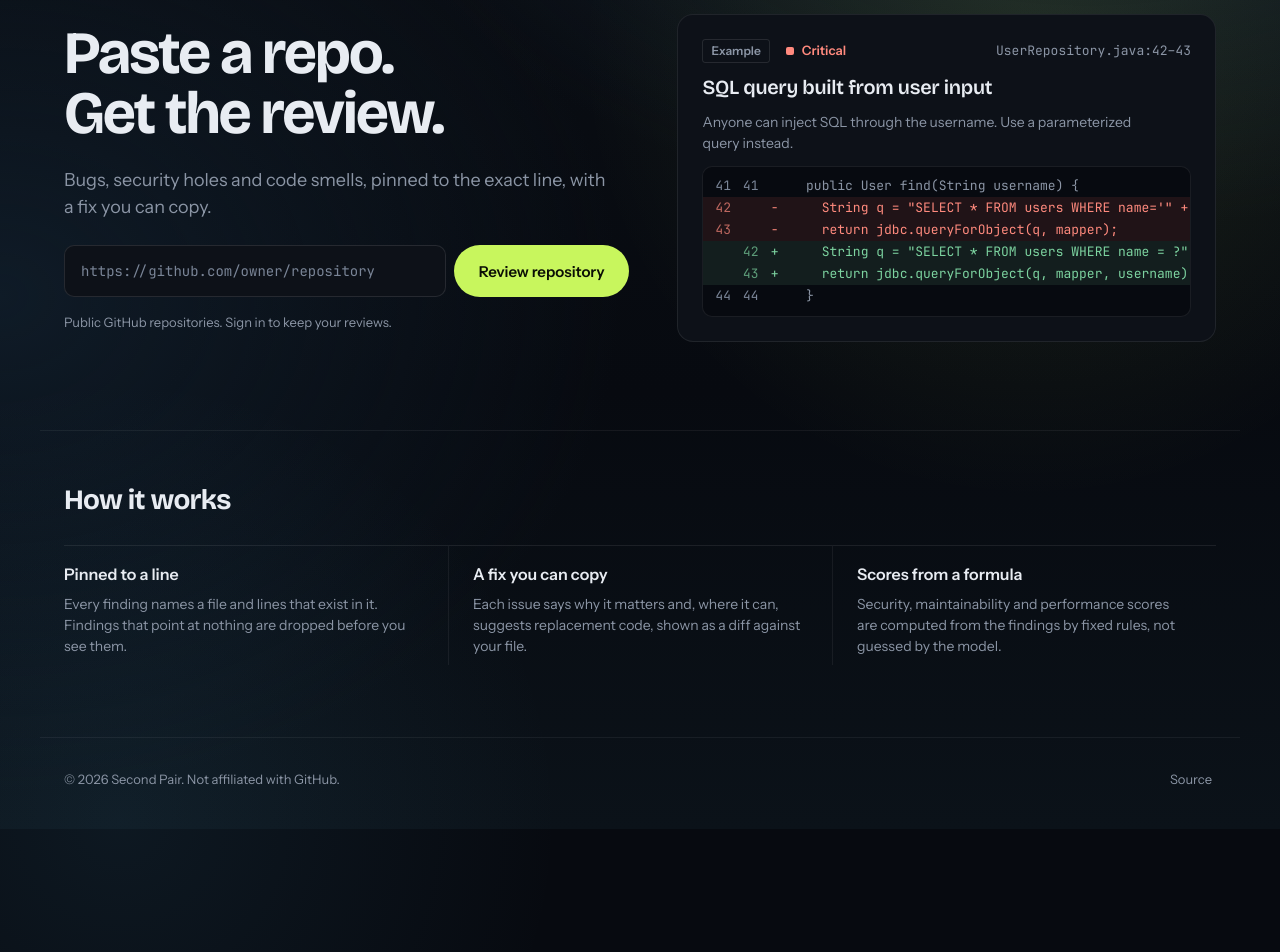
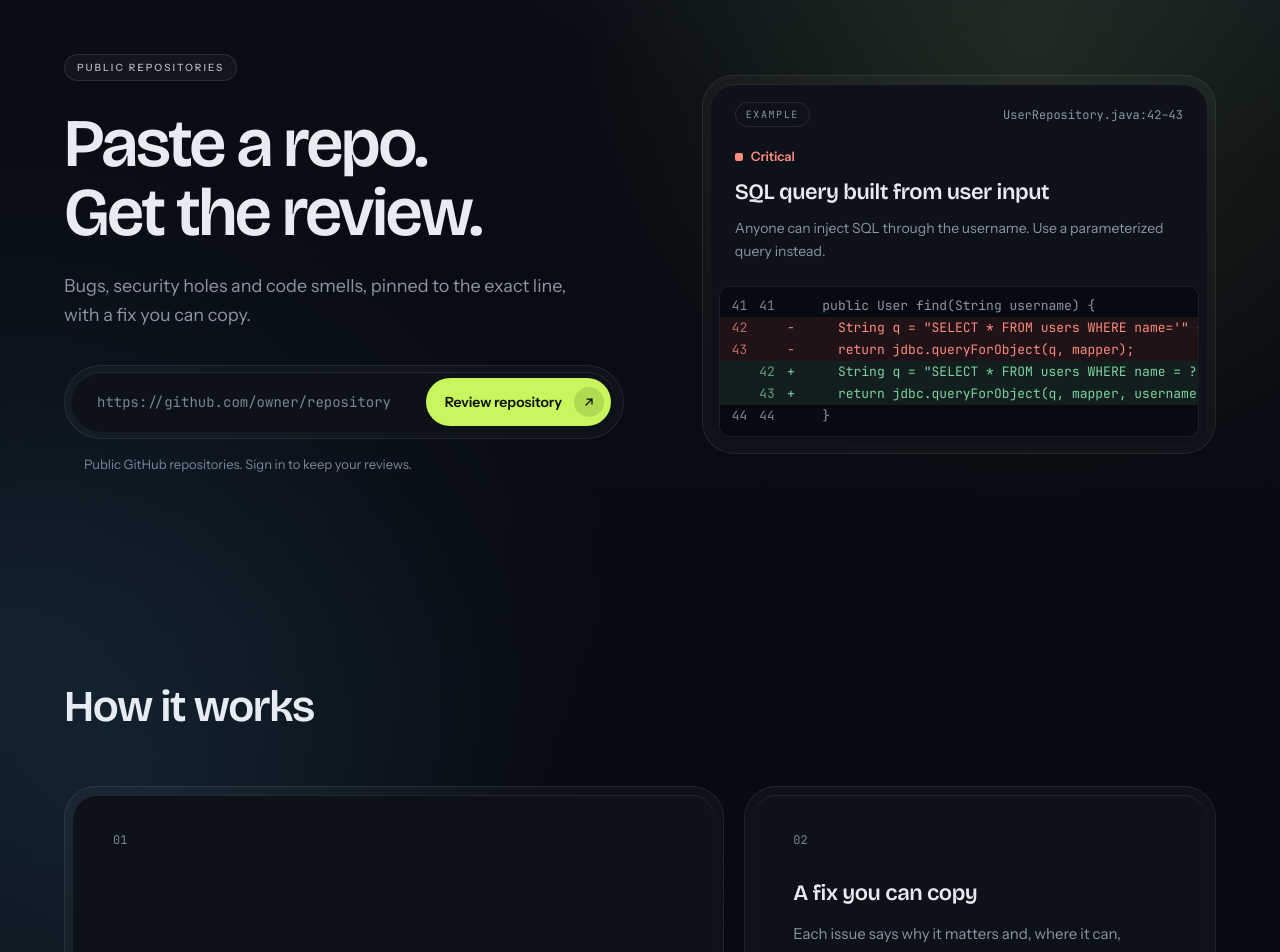
Before and after one commit to erminhadzic4/ai-code-reviewer, a React (Vite) app in the folder frontend/: page / in a window 1280 px wide. Shown: the part 140-1092 px from the top of the page. Built offline with nearby package versions, Linux system fonts and the light colour scheme.

Commit message:
Restyle the landing page

```diff
--- a/frontend/src/pages/LandingPage.module.css
+++ b/frontend/src/pages/LandingPage.module.css
@@ -1,124 +1,164 @@
 .hero {
   display: grid;
-  grid-template-columns: minmax(0, 1.05fr) minmax(0, 1fr);
+  grid-template-columns: minmax(0, 1.1fr) minmax(0, 1fr);
   align-items: center;
-  gap: var(--space-7);
-  padding-top: var(--space-8);
-  padding-bottom: calc(var(--space-8) + var(--space-4));
+  gap: var(--space-8);
+  padding-top: 112px;
+  padding-bottom: 112px;
 }
 
 .pitch {
   display: flex;
   flex-direction: column;
+  align-items: flex-start;
   gap: var(--space-5);
 }
 
+.pitch > form {
+  align-self: stretch;
+}
+
 .title {
+  margin-top: var(--space-1);
   font-family: var(--font-display);
-  font-size: clamp(40px, 6vw, var(--text-3xl));
-  font-weight: 700;
-  line-height: 1;
+  font-size: clamp(40px, 6vw, 68px);
+  font-weight: 600;
+  line-height: 1.02;
   letter-spacing: -0.035em;
 }
 
 .lead {
-  max-width: 46ch;
+  max-width: 520px;
+  margin-bottom: var(--space-3);
   color: var(--color-text-muted);
   font-size: 18px;
+  line-height: 1.6;
 }
 
 .note {
-  margin-top: calc(var(--space-2) * -1);
-  color: var(--color-text-muted);
+  margin: calc(var(--space-2) * -1) 0 0 20px;
+  color: var(--color-text-faint);
   font-size: var(--text-sm);
-}
-
-.example {
-  display: flex;
-  flex-direction: column;
-  gap: var(--space-3);
-  margin: 0;
-  padding: var(--space-5);
-  border: 1px solid var(--color-border);
-  border-radius: var(--radius-lg);
-  background: var(--color-surface);
 }
 
 .exampleHead {
   display: flex;
   flex-wrap: wrap;
   align-items: center;
-  gap: var(--space-2) var(--space-4);
+  justify-content: space-between;
+  gap: var(--space-2);
+  padding: 18px var(--space-5) 0;
 }
 
 .exampleTag {
-  padding: 2px var(--space-2);
+  padding: var(--space-1) 10px;
   border: 1px solid var(--color-border-strong);
-  border-radius: var(--radius-xs);
+  border-radius: var(--radius-pill);
   color: var(--color-text-muted);
-  font-size: var(--text-xs);
-  font-weight: 600;
+  font-family: var(--font-mono);
+  font-size: var(--text-2xs);
+  letter-spacing: 0.16em;
+  text-transform: uppercase;
 }
 
 .exampleLocation {
-  margin-left: auto;
   color: var(--color-text-muted);
   font-family: var(--font-mono);
-  font-size: var(--text-sm);
+  font-size: var(--text-xs);
+}
+
+.exampleBody {
+  display: flex;
+  flex-direction: column;
+  align-items: flex-start;
+  gap: var(--space-3);
+  padding: 20px var(--space-5) var(--space-2);
 }
 
 .exampleTitle {
   font-family: var(--font-display);
-  font-size: var(--text-lg);
+  font-size: 22px;
   font-weight: 600;
-  letter-spacing: -0.015em;
-  line-height: 1.25;
+  letter-spacing: -0.02em;
+  line-height: 1.2;
 }
 
 .exampleText {
   color: var(--color-text-muted);
+  line-height: 1.6;
+}
+
+.exampleDiff {
+  padding: var(--space-4) var(--space-2) var(--space-2);
 }
 
 .how {
-  padding-top: var(--space-7);
-  padding-bottom: var(--space-8);
-  border-top: 1px solid var(--color-border-subtle);
+  padding-top: 96px;
+  padding-bottom: 120px;
 }
 
 .howTitle {
-  margin-bottom: var(--space-5);
+  max-width: 640px;
+  margin-bottom: 56px;
   font-family: var(--font-display);
-  font-size: var(--text-xl);
-  font-weight: 700;
-  letter-spacing: -0.025em;
+  font-size: clamp(30px, 4vw, var(--text-2xl));
+  font-weight: 600;
+  line-height: 1.08;
+  letter-spacing: -0.03em;
 }
 
+/* The first step is the large card on the left; the other two stack on the right. */
 .steps {
   display: grid;
-  grid-template-columns: repeat(3, minmax(0, 1fr));
+  grid-template-columns: minmax(0, 1.4fr) minmax(0, 1fr);
+  gap: 20px;
   margin: 0;
+  padding: 0;
+  list-style: none;
 }
 
-.step {
-  padding: var(--space-4) var(--space-5) var(--space-2) 0;
-  border-top: 1px solid var(--color-border);
+.step:first-child {
+  grid-row: span 2;
 }
 
-.step + .step {
-  padding-left: var(--space-5);
-  border-left: 1px solid var(--color-border-subtle);
+.stepFrame {
+  height: 100%;
+}
+
+.stepBody {
+  display: flex;
+  flex-direction: column;
+  gap: var(--space-3);
+}
+
+.stepNumber {
+  margin-bottom: var(--space-4);
+  color: var(--color-text-faint);
+  font-family: var(--font-mono);
+  font-size: var(--text-xs);
+}
+
+.step:first-child .stepNumber {
+  margin-bottom: auto;
+  padding-bottom: var(--space-8);
 }
 
 .stepTerm {
-  margin-bottom: var(--space-2);
+  font-family: var(--font-display);
+  font-size: 22px;
   font-weight: 600;
-  font-size: var(--text-base);
+  letter-spacing: -0.02em;
+}
+
+.step:first-child .stepTerm {
+  font-size: 26px;
 }
 
 .stepText {
-  margin: 0;
-  max-width: 42ch;
+  max-width: 460px;
   color: var(--color-text-muted);
+  font-size: 15px;
+  line-height: 1.65;
 }
 
 .footer {
@@ -126,12 +166,12 @@
   flex-wrap: wrap;
   align-items: center;
   justify-content: space-between;
-  gap: var(--space-3);
-  padding-top: var(--space-5);
-  padding-bottom: var(--space-6);
-  border-top: 1px solid var(--color-border-subtle);
+  gap: var(--space-4);
+  padding-top: 40px;
+  padding-bottom: 56px;
+  border-top: 1px solid var(--color-border);
   color: var(--color-text-muted);
-  font-size: var(--text-sm);
+  font-size: var(--text-md);
 }
 
 .footerLink {
@@ -149,17 +189,25 @@
 @media (max-width: 960px) {
   .hero {
     grid-template-columns: minmax(0, 1fr);
-    gap: var(--space-6);
+    gap: var(--space-7);
+    padding-top: var(--space-8);
+    padding-bottom: var(--space-8);
+  }
+
+  .how {
     padding-top: var(--space-7);
-    padding-bottom: var(--space-7);
+    padding-bottom: var(--space-8);
   }
 
   .steps {
     grid-template-columns: minmax(0, 1fr);
   }
 
-  .step + .step {
-    padding-left: 0;
-    border-left: none;
+  .step:first-child {
+    grid-row: auto;
+  }
+
+  .step:first-child .stepNumber {
+    padding-bottom: var(--space-5);
   }
 }
--- a/frontend/src/pages/LandingPage.tsx
+++ b/frontend/src/pages/LandingPage.tsx
@@ -1,34 +1,14 @@
 import { useLocation } from 'react-router'
-import type { Finding } from '../api/types'
 import { useAuth } from '../auth/AuthContext'
 import type { LoginRedirectState } from '../auth/RequireAuth'
+import { Eyebrow } from '../components/Eyebrow'
+import { Panel } from '../components/Panel'
 import { SeverityMark } from '../components/SeverityMark'
 import { buildDiff } from '../review/diff'
 import { DiffView } from '../review/DiffView'
+import { EXAMPLE_FINDING } from '../review/example'
 import { RepoUrlForm } from '../review/RepoUrlForm'
 import styles from './LandingPage.module.css'
-
-// A finding in the shape the backend returns, shown as an example of a report.
-const EXAMPLE: Finding = {
-  id: 0,
-  level: 'CRITICAL',
-  category: 'SECURITY',
-  severity: 'CRITICAL',
-  filePath: 'src/main/java/shop/UserRepository.java',
-  lineStart: 42,
-  lineEnd: 43,
-  title: 'SQL query built from user input',
-  explanation: 'The username goes straight into the query string.',
-  suggestion: 'Use a parameterized query.',
-  suggestedCode: '    String q = "SELECT * FROM users WHERE name = ?";\n    return jdbc.queryForObject(q, mapper, username);',
-  codeSnippet: [
-    '  public User find(String username) {',
-    '    String q = "SELECT * FROM users WHERE name=\'" + username + "\'";',
-    '    return jdbc.queryForObject(q, mapper);',
-    '  }',
-  ].join('\n'),
-  snippetStartLine: 41,
-}
 
 const STEPS = [
   {
@@ -54,6 +34,7 @@ export function LandingPage() {
     <>
       <section className={`container ${styles.hero}`} aria-labelledby="hero-title">
         <div className={styles.pitch}>
+          <Eyebrow>Public repositories</Eyebrow>
           <h1 id="hero-title" className={styles.title}>
             Paste a repo.
             <br />
@@ -70,32 +51,41 @@ export function LandingPage() {
           </p>
         </div>
 
-        <figure className={styles.example} aria-label="Example finding">
+        <Panel as="figure" padding="none" aria-label="Example finding">
           <figcaption className={styles.exampleHead}>
             <span className={styles.exampleTag}>Example</span>
-            <SeverityMark level={EXAMPLE.level} />
             <span className={styles.exampleLocation}>UserRepository.java:42–43</span>
           </figcaption>
-          <p className={styles.exampleTitle}>{EXAMPLE.title}</p>
-          <p className={styles.exampleText}>
-            Anyone can inject SQL through the username. Use a parameterized query instead.
-          </p>
-          <DiffView rows={buildDiff(EXAMPLE)} label="Suggested change to UserRepository.java" />
-        </figure>
+          <div className={styles.exampleBody}>
+            <SeverityMark level={EXAMPLE_FINDING.level} />
+            <p className={styles.exampleTitle}>{EXAMPLE_FINDING.title}</p>
+            <p className={styles.exampleText}>
+              Anyone can inject SQL through the username. Use a parameterized query instead.
+            </p>
+          </div>
+          <div className={styles.exampleDiff}>
+            <DiffView rows={buildDiff(EXAMPLE_FINDING)} label="Suggested change to UserRepository.java" />
+          </div>
+        </Panel>
       </section>
 
       <section className={`container ${styles.how}`} aria-labelledby="how-title">
         <h2 id="how-title" className={styles.howTitle}>
           How it works
         </h2>
-        <dl className={styles.steps}>
-          {STEPS.map((step) => (
-            <div key={step.term} className={styles.step}>
-              <dt className={styles.stepTerm}>{step.term}</dt>
-              <dd className={styles.stepText}>{step.text}</dd>
-            </div>
+        <ol className={styles.steps}>
+          {STEPS.map((step, i) => (
+            <li key={step.term} className={styles.step}>
+              <Panel padding="lg" className={styles.stepFrame} bodyClassName={styles.stepBody}>
+                <span className={styles.stepNumber} aria-hidden="true">
+                  {String(i + 1).padStart(2, '0')}
+                </span>
+                <h3 className={styles.stepTerm}>{step.term}</h3>
+                <p className={styles.stepText}>{step.text}</p>
+              </Panel>
+            </li>
           ))}
-        </dl>
+        </ol>
       </section>
 
       <footer className={`container ${styles.footer}`}>
--- a/frontend/src/review/RepoUrlForm.module.css
+++ b/frontend/src/review/RepoUrlForm.module.css
@@ -1,33 +1,75 @@
 .form {
   display: flex;
   flex-direction: column;
-  gap: var(--space-2);
-  max-width: 620px;
+  gap: var(--space-3);
+  max-width: 560px;
+}
+
+/* The field and its button share one pill: a translucent frame around a dark inner bar. */
+.frame {
+  padding: 6px;
+  border: 1px solid var(--color-border);
+  border-radius: var(--radius-pill);
+  background: var(--color-frame);
+  transition: border-color var(--duration-fast) var(--ease-out);
+}
+
+.frame:hover {
+  border-color: var(--color-border-emphasis);
+}
+
+.invalid,
+.invalid:hover {
+  border-color: var(--color-critical);
 }
 
 .row {
   display: flex;
   flex-wrap: wrap;
+  align-items: center;
   gap: var(--space-2);
+  padding: 6px;
+  border-radius: var(--radius-pill);
+  background: var(--color-surface);
+  box-shadow: var(--shadow-inset-highlight);
+}
+
+/* The ring goes around the whole bar; around the borderless field alone it would look cut off. */
+.row:has(.input:focus-visible) {
+  box-shadow: var(--shadow-inset-highlight), var(--focus-ring);
 }
 
 .input {
-  flex: 1 1 280px;
+  flex: 1 1 200px;
   min-width: 0;
-  height: var(--control-height-lg);
-  padding: 0 var(--space-4);
-  border: 1px solid var(--color-border-strong);
-  border-radius: var(--radius-md);
-  background: var(--color-surface);
+  height: 48px;
+  padding: 0 var(--space-4) 0 20px;
+  border: 0;
+  border-radius: var(--radius-pill);
+  background: transparent;
   font-family: var(--font-mono);
   font-size: var(--text-md);
-  transition: border-color var(--duration-fast) var(--ease-out);
 }
 
-.input:hover {
-  border-color: var(--color-border-emphasis);
+.input:focus-visible {
+  box-shadow: none;
 }
 
-.input[aria-invalid='true'] {
-  border-color: var(--color-critical);
+.submit {
+  height: 48px;
 }
+
+@media (max-width: 480px) {
+  /* The button wraps under the field, so the bar becomes a rounded rectangle. */
+  .frame {
+    border-radius: 28px;
+  }
+
+  .row {
+    border-radius: var(--radius-card);
+  }
+
+  .submit {
+    flex: 1 1 100%;
+  }
+}
--- a/frontend/src/review/RepoUrlForm.tsx
+++ b/frontend/src/review/RepoUrlForm.tsx
@@ -51,6 +51,7 @@ export function RepoUrlForm({ initialUrl = '', autoFocus = false }: Props) {
 
   return (
     <form className={styles.form} onSubmit={onSubmit} noValidate>
+      <div className={error ? `${styles.frame} ${styles.invalid}` : styles.frame}>
         <div className={styles.row}>
           <label htmlFor={`${errorId}-url`} className="visually-hidden">
             GitHub repository URL
@@ -69,9 +70,10 @@ export function RepoUrlForm({ initialUrl = '', autoFocus = false }: Props) {
             aria-describedby={error ? errorId : undefined}
             autoFocus={autoFocus}
           />
-        <Button type="submit" variant="primary" size="lg" busy={busy}>
+          <Button type="submit" variant="primary" arrow busy={busy} className={styles.submit}>
             {busy ? 'Submitting…' : 'Review repository'}
           </Button>
+        </div>
       </div>
       {error && <InlineError id={errorId}>{error}</InlineError>}
     </form>
--- /dev/null
+++ b/frontend/src/review/example.ts
@@ -0,0 +1,23 @@
+import type { Finding } from '../api/types'
+
+/** A finding in the shape the backend returns, shown wherever the app explains what a report looks like. */
+export const EXAMPLE_FINDING: Finding = {
+  id: 0,
+  level: 'CRITICAL',
+  category: 'SECURITY',
+  severity: 'CRITICAL',
+  filePath: 'src/main/java/shop/UserRepository.java',
+  lineStart: 42,
+  lineEnd: 43,
+  title: 'SQL query built from user input',
+  explanation: 'The username goes straight into the query string.',
+  suggestion: 'Use a parameterized query.',
+  suggestedCode: '    String q = "SELECT * FROM users WHERE name = ?";\n    return jdbc.queryForObject(q, mapper, username);',
+  codeSnippet: [
+    '  public User find(String username) {',
+    '    String q = "SELECT * FROM users WHERE name=\'" + username + "\'";',
+    '    return jdbc.queryForObject(q, mapper);',
+    '  }',
+  ].join('\n'),
+  snippetStartLine: 41,
+}
```
Lines whose indentation alone changed are shown as unchanged.
